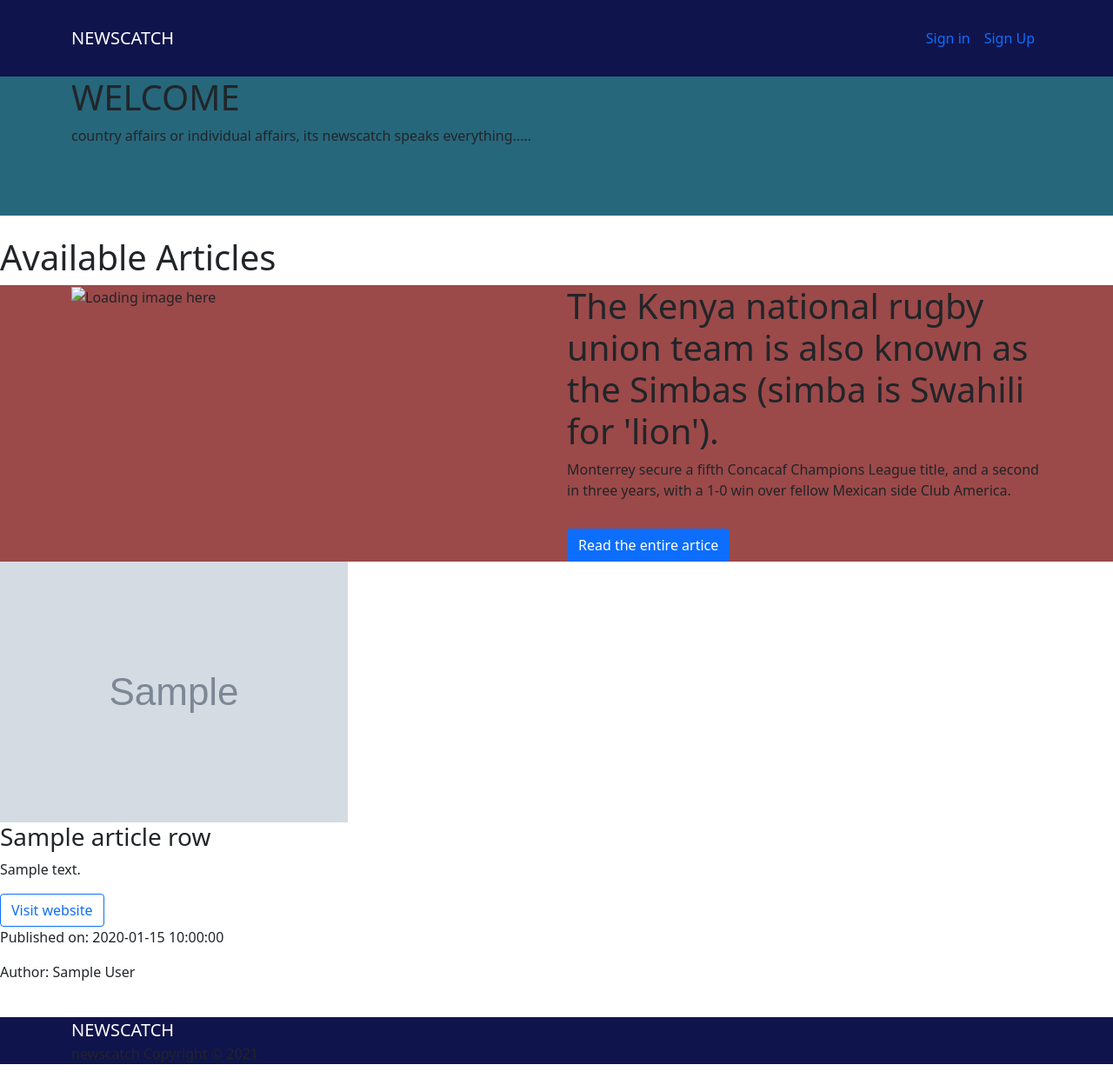
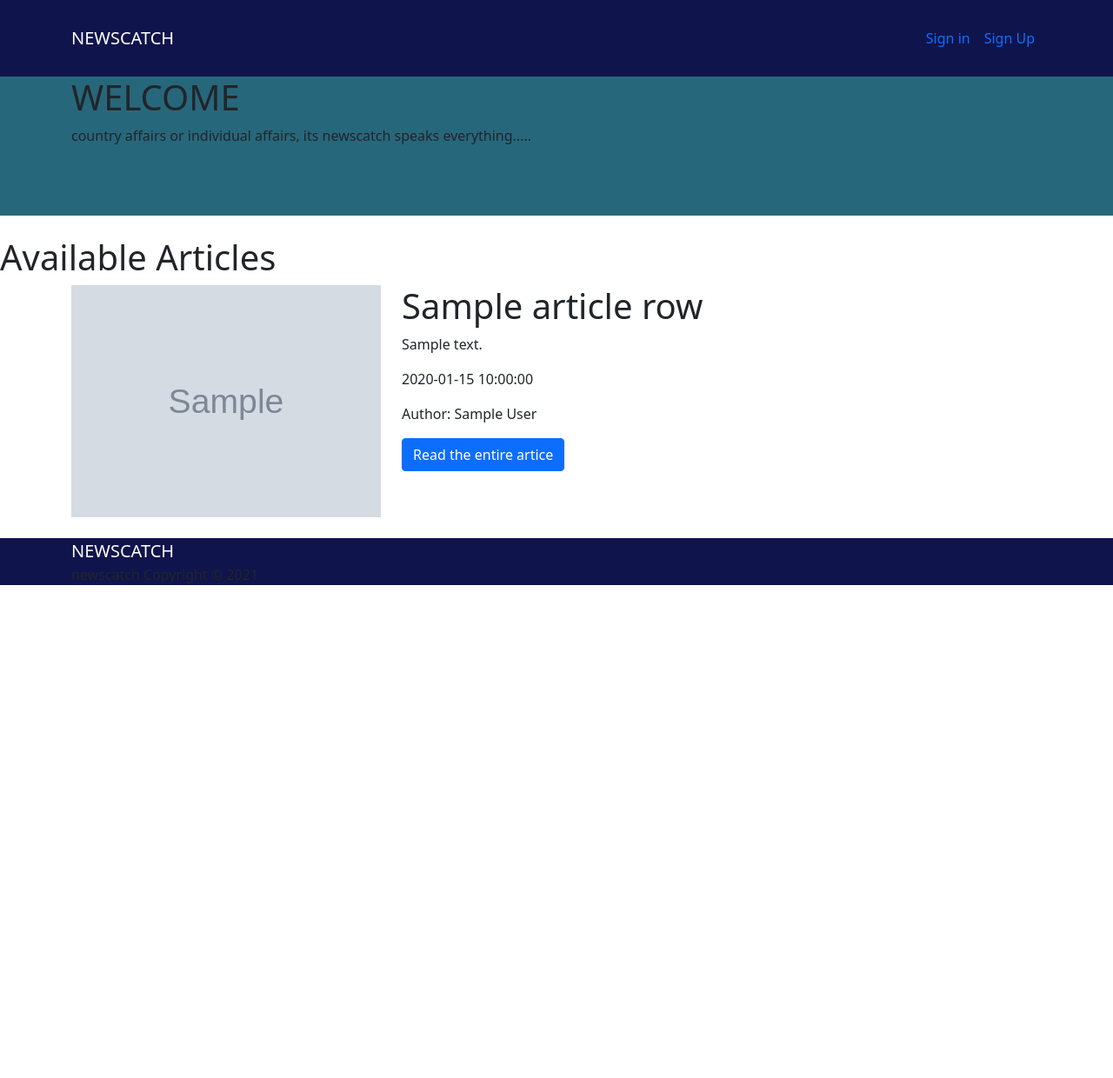
Before and after one commit to sling254/Newscatch, a Flask app: template app/templates/articles.html in a window 1280 px wide. Shown: the whole page at 87% size. After the commit the page ends 673 px from the top, so only its background shows below. Run offline with Flask 2, Linux system fonts and the light colour scheme; the template is opened without the code that fills it: most values are stand-ins (such as "Sample title", 1, 10 or a date in 2020); grey boxes marked "Sample" are stand-in pictures.

Commit message:
change how the articles are displayed to the user

```diff
--- a/app/static/main.css
+++ b/app/static/main.css
@@ -12,7 +12,7 @@
 
 }
 #display{
-    background-color:#9C4949;
+
 
 }
 footer{
--- a/app/templates/articles.html
+++ b/app/templates/articles.html
@@ -5,44 +5,25 @@
 <h1 class="mt-4"> Available Articles</h1>
 <section id="display">
     <div class="container">
-        <div class="row">
-            <div class="col-md">
-                <img src="" alt="Loading image here">
+		{% for article_row in articles | batch(5)%}
+        <div class="row ">
+			{% for article in article_row %}
+            <div class="col-md-4">
+				<img src="{{article.image}}" alt="" class="img-fluid" >
             </div>
-            <div class="col-md">
-                <h1>The Kenya national rugby union team is also known as the Simbas (simba is Swahili for 'lion'). </h1>
-                <p>Monterrey secure a fifth Concacaf Champions League
-                    title, and a second in three years, with a 1-0 win over
-                   fellow Mexican side Club America.</p>
-                <a href="#" class="btn btn-primary mt-3">Read the entire artice</a>
+            <div class="col-md-8">
+                <h1>{{article.title}} </h1>
+                <p>{{article.description}}</p>
+				<p>{{article.publishedAt}}</p>
+				<p>Author: {{article.author}}</p>
+                <a href="{{article.url}}"  target="_blank" class="btn btn-primary mb-3">Read the entire artice</a>
             </div>
+			{% endfor %}
         </div>
+		{% endfor %}
+
 
     </div>
 
 </section>
-
-{% for article_row in articles | batch(4)%}
-	<div class="row">
-		{% for article in article_row %}
-		<div class="col-md-6 article">
-			<div class="thumbnail">
-				<a href="{{article.url}}" target="_blank">
-					<img src="{{article.image}}" alt="{{article.title}}" class="img-responsive" styles="height:30px">
-				</a>
-				<div class="caption">
-					<h3>{{article.title}}</h3>
-					<p>{{article.description}}</p>
-					<a href="{{article.url}}" target="_blank"><button class="btn btn-outline-primary">Visit website</button></a>
-				</div>
-				<div class="footer">
-					<p>Published on: {{article.date}}</p>
-					<p>Author: {{article.author}}</p>
-				</div>
-			</div>
-		</div>
-		{% endfor %}
-	</div>
-	{% endfor %}
-
 {% endblock %}
```
Also changed, not shown: app/static/img/rugby.jpg (renamed from app/static/rugby.jpg).
